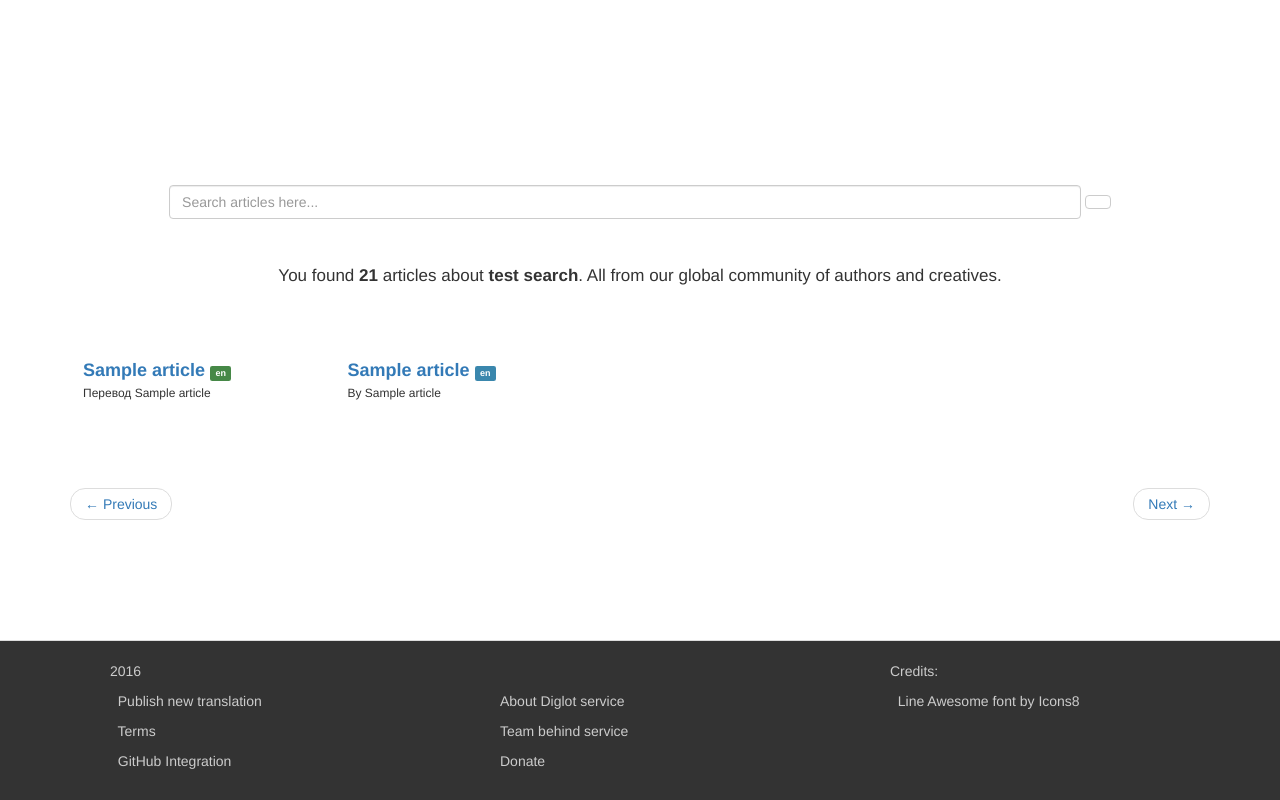
After one commit to pvolyntsev/diglot, a Yii app: template views/prototype/articles-search.php in a window 1280 px wide. The commit adds this page. Run offline with PHP 8.4 and a stand-in for Yii, Linux system fonts and the light colour scheme; the template is opened without the code that fills it: most values are stand-ins (such as "Sample title", 1, 10 or a date in 2020); data that the repository does not hold is empty; some libraries are stand-ins or nearby versions.

Commit message:
[added] прототип страницы результатов поиска
http://l.diglot.copist.ru/prototype/articles/search

```diff
--- a/assets/AppAsset.php
+++ b/assets/AppAsset.php
@@ -21,6 +21,7 @@ class AppAsset extends AssetBundle
         'css/site.css',
         'css/article.css',
         'css/comments.css',
+        'css/search.css',
         'https://maxcdn.icons8.com/fonts/line-awesome/css/line-awesome-font-awesome.min.css',
     ];
     public $js = [
--- a/controllers/PrototypeController.php
+++ b/controllers/PrototypeController.php
@@ -55,6 +55,10 @@ class PrototypeController extends Controller
                 $data['articles'] = require(__DIR__ . '/../assets/fixtures/article/articles.php');
                 $mode = isset($_GET['page']) && (int)$_GET['page']>1 ? 'list-2' : 'list-1';
                 break;
+
+            case 'articles-search':
+                $data['articles'] = require(__DIR__ . '/../assets/fixtures/article/articles.php');
+                break;
         }
 
         return $this->render($entity.'-'.$mode, $data);
--- a/views/layouts/prototype.php
+++ b/views/layouts/prototype.php
@@ -55,6 +55,7 @@ AppAsset::register($this);
                     <a class="list-group-item" href="<?php echo Url::to(['prototype/page', 'entity' => 'article', 'mode' => 'view']);?>">Article/View</a>
                     <a class="list-group-item" href="<?php echo Url::to(['prototype/page', 'entity' => 'article', 'mode' => 'edit']);?>">Article/Edit</a>
                     <a class="list-group-item" href="<?php echo Url::to(['prototype/page', 'entity' => 'article', 'mode' => 'comments']);?>">Article/Comments</a>
+                    <a class="list-group-item" href="<?php echo Url::to(['prototype/page', 'entity' => 'articles', 'mode' => 'search']);?>">Article/Search</a>
                 </div>
             </div>
             <div class="col col-lg-8">
--- /dev/null
+++ b/views/prototype/articles-search.php
@@ -0,0 +1,63 @@
+<?php
+/**
+ * @var $this yii\web\View
+ * @var $entity
+ * @var $mode
+ *
+ * @var \app\models\User user
+ * @var \app\models\Article[] $articles
+ * @var int $page
+ */
+?>
+<div class="articles list search">
+
+    <div class="form__container">
+        <form class="form-inline form__search">
+            <input type="text" class="form-control form__input" placeholder="Search articles here...">
+            <button type="submit" class="form__button btn btn-default fa fa-search"></button>
+        </form>
+        <div class="search__description">
+            You found <strong>21</strong> articles about <strong>test search</strong>. All from our global community of authors and creatives.
+        </div>
+    </div>
+
+<!--    <nav>-->
+<!--        <ul class="pager">-->
+<!--            <li class="previous"><a href="/prototype/articles/list?page=1"><span aria-hidden="true">&larr;</span> Newer</a></li>-->
+<!--            <li class="next"><a href="/prototype/articles/list?page=2">Older <span aria-hidden="true">&rarr;</span></a></li>-->
+<!--        </ul>-->
+<!--    </nav>-->
+
+    <div class="row two-columns">
+
+        <?php foreach($articles as $article) { ?>
+            <div class="col col-md-6">
+                <div class="article">
+                    <div class="row article-heading">
+                        <div class="col col-md-6 article-heading-title-translate">
+                            <h1><a href="#"><?php echo $article->title_translate ?></a>
+                                <span class="label"><?php echo $article->lang_transtate->language ?></span>
+                            </h1>
+                            <p class="author">Перевод <?php echo $article->translator_name ?></p>
+                        </div>
+                        <div class="col col-md-6 article-heading-title-original">
+                            <h1><a href="#"><?php echo $article->title_original ?></a>
+                                <span class="label"><?php echo $article->lang_original->language ?></span>
+                            </h1>
+                            <p class="author">By <?php echo $article->author_name ?></p>
+                        </div>
+                    </div>
+                </div>
+            </div>
+        <?php } ?>
+
+    </div> <!-- .row .two-columns -->
+
+    <nav>
+        <ul class="pager">
+            <li class="previous"><a href="/prototype/articles/list?page=1"><span aria-hidden="true">&larr;</span> Previous</a></li>
+            <li class="next"><a href="/prototype/articles/list?page=2">Next <span aria-hidden="true">&rarr;</span></a></li>
+        </ul>
+    </nav>
+
+</div>
--- a/web/css/search.css
+++ b/web/css/search.css
@@ -1,8 +1,4 @@
-.body__search {
-    background: #FAFAFA;
-}
-
-.container_margin {
+.form__container {
     margin-bottom: 45px;
 }
 
@@ -16,30 +12,13 @@
     width: 80% !important;
 }
 
+.form__button.fa {
+    font-size: 20px;
+}
+
 .search__description {
     text-align: center;
     font-size: 17px;
-}
-
-.result__list {
-    margin-bottom: 45px;
-}
-
-.result__item {
-    background: #FFF;
-    padding-top: 25px;
-    padding-bottom: 45px;
-    padding-left: 15px;
-    padding-right: 15px;
-    width: 24%;
-    margin-left: 5px;
-    margin-bottom: 5px;
-    float: left;
-    min-height: 213px;
-}
-
-.result__item:nth-child(4n+1){
-    margin-left: 0;
 }
 
 .result__header {
@@ -54,19 +33,3 @@
     overflow: hidden;
     margin-bottom: 5px;
 }
-
-.paging__link {
-    border-radius: 25px;
-}
-
-.paging__link-left {
-    float: left;
-}
-
-.paging__link-right {
-    float: right;
-}
-
-.paging {
-    max-width: 1143px;
-}
```
